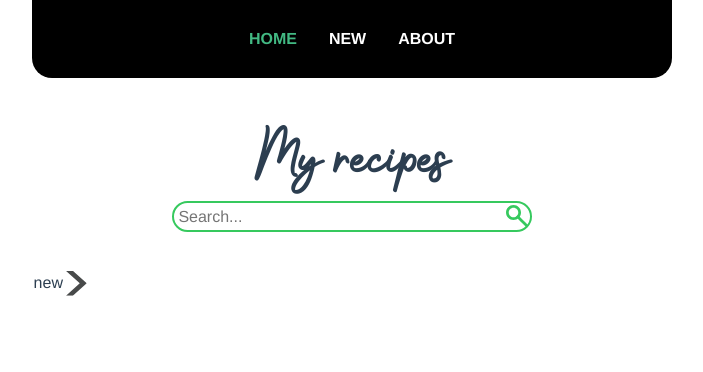
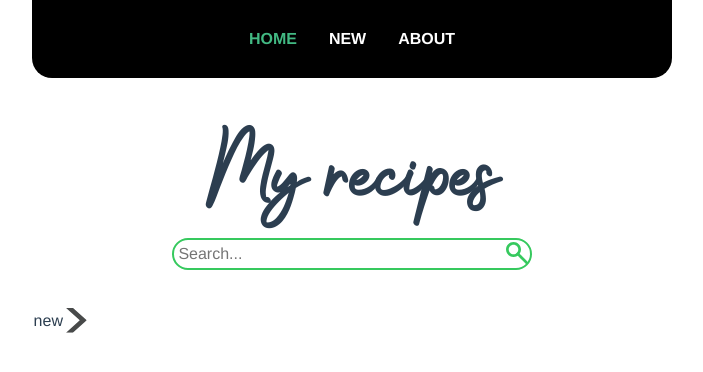
Before and after one commit to tanguymartinez/recipes, a Vue app: page / in a window 1280 px wide. Shown: the top 372 px of the page, without its empty margins (288-991 px from the left). Built offline with nearby package versions, Linux system fonts and the light colour scheme.

Commit message:
Change styling

```diff
--- a/src/App.vue
+++ b/src/App.vue
@@ -51,6 +51,9 @@ body
     }
   }
 }
+h1 {
+  font-size: 3rem;
+}
 </style>
 <style lang="sass" scoped>
 .router-view-enter-active,
--- a/src/views/Home.vue
+++ b/src/views/Home.vue
@@ -64,6 +64,7 @@ export default {
   >h1
     font-family: "Photoshoot"
     text-align: center
+    font-size: 3rem
 .thumbnail-recipe
   overflow: hidden
   position: relative
```
